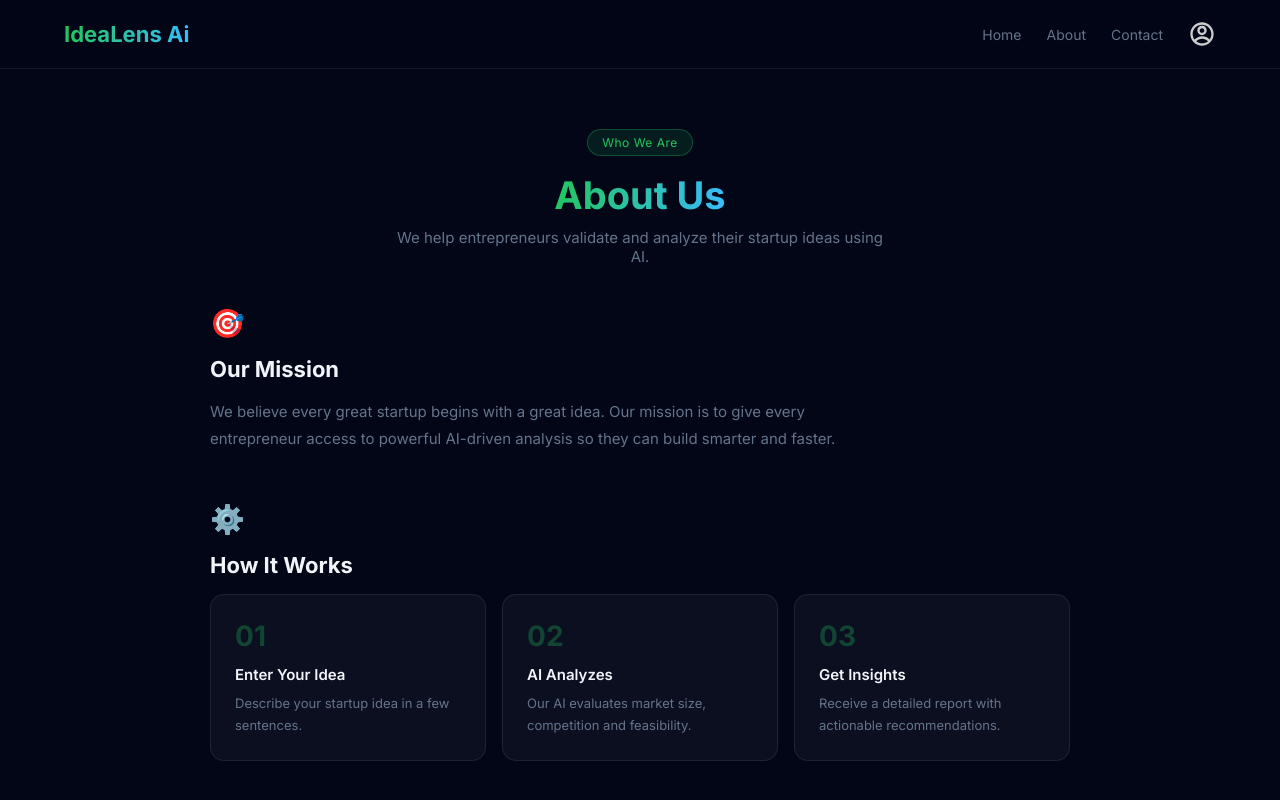
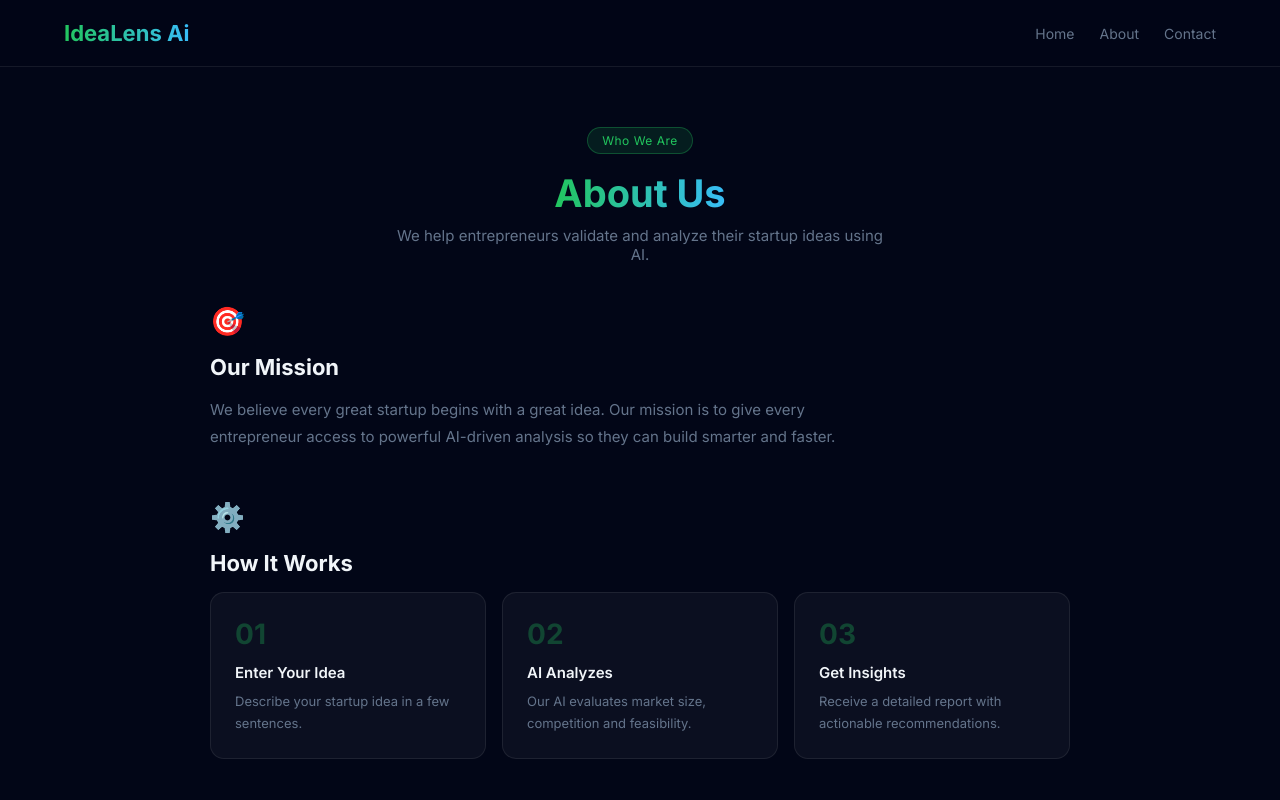
Before and after one commit to Divyesh7s/IdeaLens-AI, a React (Vite) app in the folder frontend/: page /about in a window 1280 px wide. Shown: the top 800 px of the page. Built offline with nearby package versions, Linux system fonts and the light colour scheme.

Commit message:
final code

```diff
--- a/frontend/src/pages/about.jsx
+++ b/frontend/src/pages/about.jsx
@@ -16,9 +16,7 @@ function About() {
             <li onClick={() => navigate("/about")}>About</li>
             <li onClick={() => navigate("/contact")}>Contact</li>
           </ul>
-          <div className="user-menu">
-            <RiAccountCircleLine size={28} color="#ccc" />
-          </div>
+
         </div>
       </nav>
 
```
